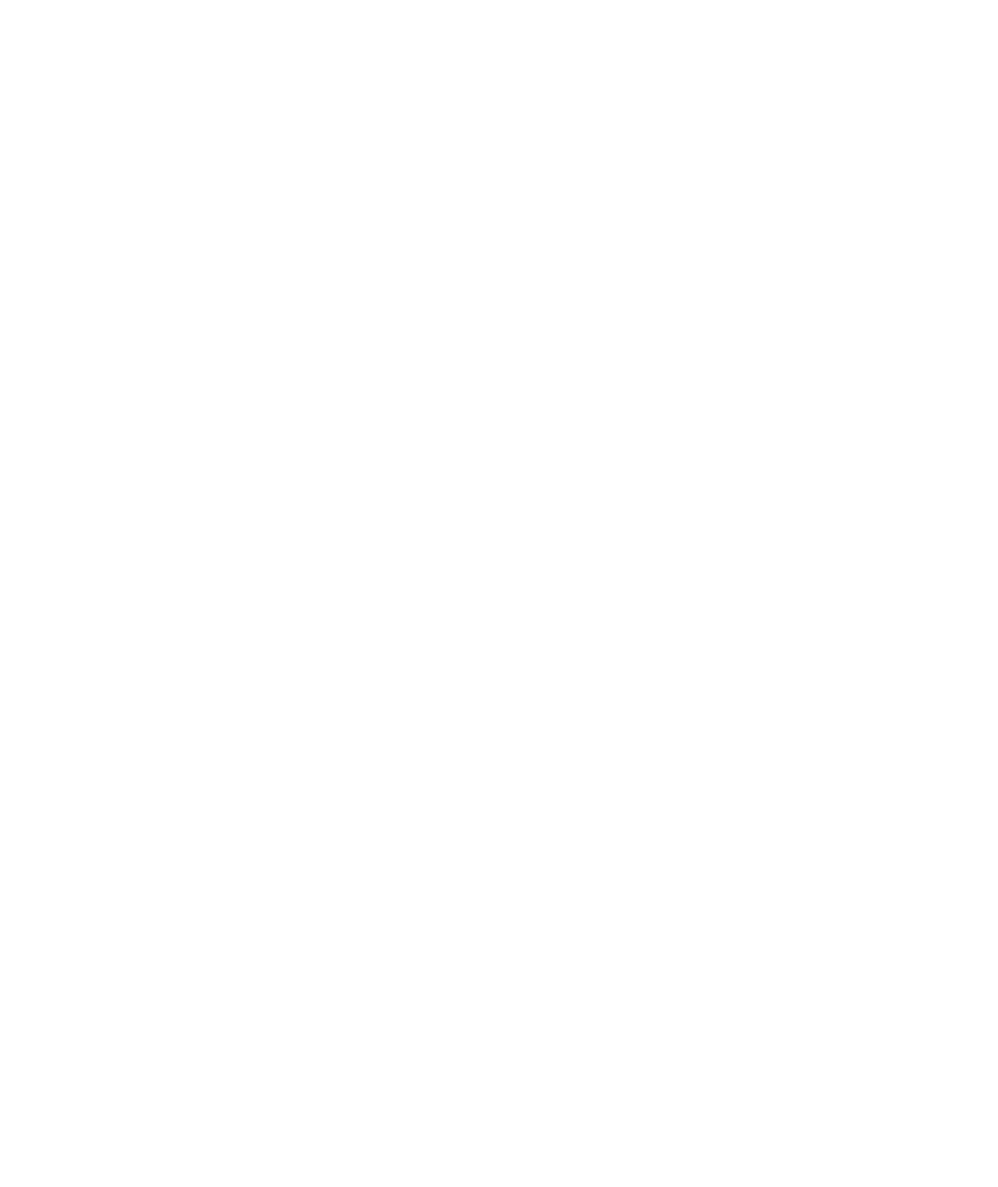
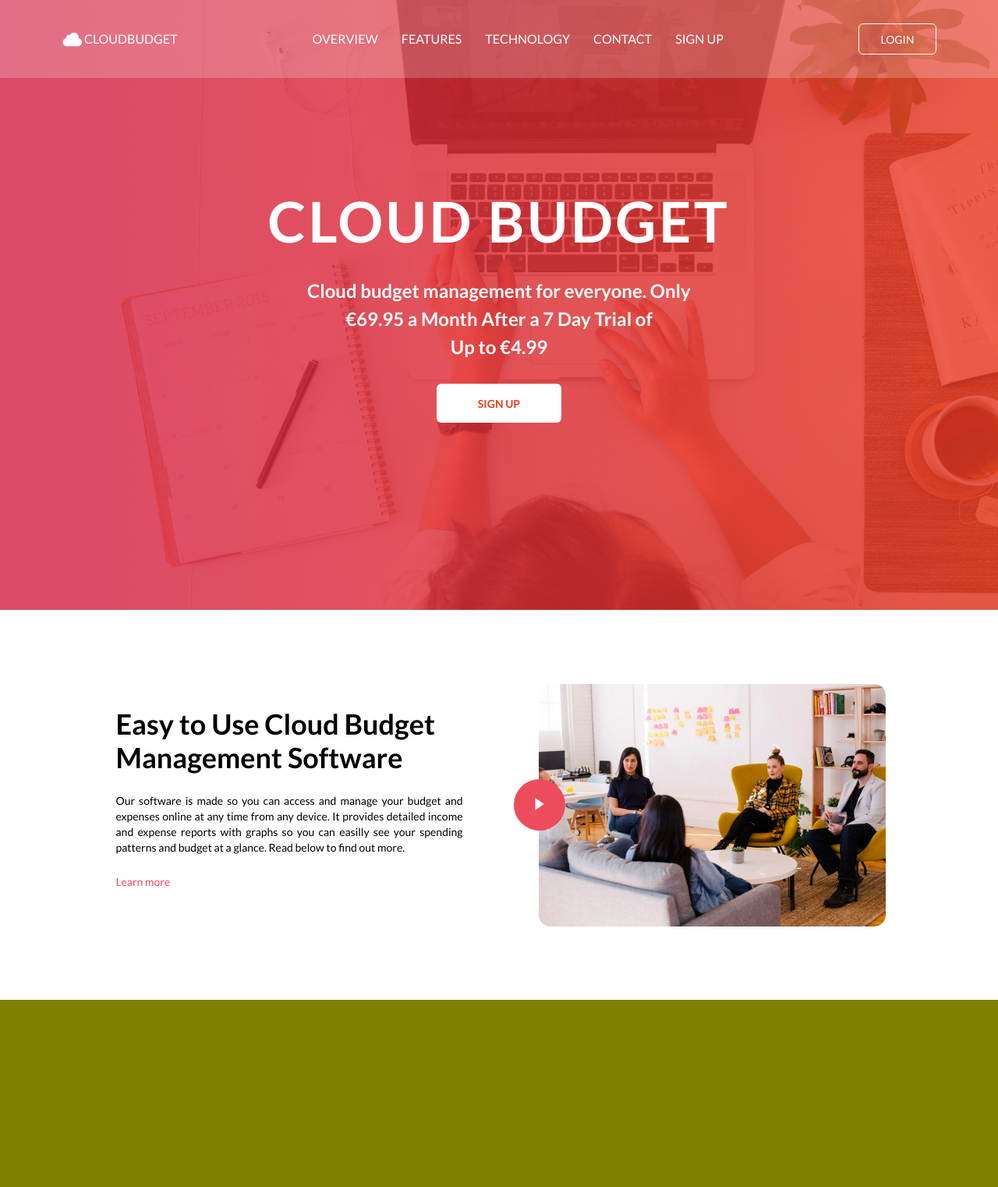
Before and after one commit to Spitfire-Ice/FreebieCloudBudgetTemplate, a website built with webpack: page src/index.html in a window 1280 px wide. Shown: the whole page at 78% size. Before the commit the page ends 800 px from the top, so only its background shows below. Built offline with nearby package versions, Linux system fonts and the light colour scheme.

Commit message:
some one - make sens

```diff
--- a/src/index.html
+++ b/src/index.html
@@ -8,6 +8,51 @@
   <title>CloudBudget</title>
 </head>
 <body>
-
+<header>
+  <div class="header--img-sub"></div>
+  <nav>
+    <div class="logo">
+      <a href="#"><img src="./img/iconLogo-cloud.png" alt="logo"><h1>CloudBudget</h1></a>
+    </div>
+    <ul class="menu">
+      <li>OVERVIEW</li>
+      <li>FEATURES</li>
+      <li>TECHNOLOGY</li>
+      <li>CONTACT</li>
+      <li>Sign up</li>
+    </ul>
+    <button class="button-login">login</button>
+    <div class="menu__mobile-button" id="mobileButton">
+      <div class="bar1"></div>
+      <div class="bar2"></div>
+      <div class="bar3"></div>
+    </div>
+  </nav>
+  <div class="header--content">
+    <h2>Cloud Budget</h2>
+    <p>Cloud budget management for everyone. Only €69.95 a Month After a 7 Day Trial of
+      <BR>Up to €4.99</p>
+    <button class="header--button">sign up</button>
+  </div>
+</header>
+<main>
+  <section class="overview">
+    <div class="overview--content">
+      <h3>Easy to Use Cloud Budget Management Software</h3>
+      <p>Our software is made so you can access and manage your budget and expenses online
+        at any time from any device. It provides detailed income and expense reports with
+        graphs so you can easilly see your spending patterns and budget at a glance. Read
+        below to find out more.</p>
+      <button class="overview--content-button">Learn more</button>
+    </div>
+    <div class="overview--video">
+      <button class="overview--video-button"><img src="./img/PlaySolid(F5B0).png" alt="icon"></button>
+      <img class="overview--video-bg" src="./img/video_bg.png" alt="img">
+    </div>
+  </section>
+</main>
+<footer>
+  <br><br><br><br><br><br><br><br><br><br><br><br><br><br><br>
+</footer>
 </body>
 </html>
--- /dev/null
+++ b/src/scss/_header.scss
@@ -0,0 +1,145 @@
+header {
+ width: 100%;
+ min-height: 782px;
+ position: relative;
+ background: url("../img/header.png") no-repeat center;
+ background-size: cover;
+ .header--img-sub {
+  position: absolute;
+  top: 0;
+  bottom: 0;
+  left: 0;
+  right: 0;
+  z-index: 1;
+  background: rgb(213,32,71);
+  background: linear-gradient(90deg, rgba(213,32,71,0.8) 0%, rgba(234,57,34,0.8) 100%); }
+}
+nav {
+ position: absolute;
+ top: 0;
+ z-index: 3;
+ width: 100%;
+ height: 100px;
+ background-color: rgba(255,255,255,0.2);
+ display: flex;
+ flex-direction: row;
+ justify-content: space-around;
+ font-family: $font--lato;
+ //text-transform: uppercase;
+ color: white;
+ .logo {
+  margin: auto 0;
+  cursor: pointer;
+  a {
+  display: flex;
+  flex-direction: row;
+  align-items: center;
+  text-transform: uppercase;
+  }
+ }
+ .menu {
+  display: flex;
+  flex-direction: row;
+  margin: auto 0;
+  li {
+   margin: 0 15px;
+   text-transform: uppercase;
+   transition: 0.5s;
+  }
+  li:hover {
+   font-weight: bold;
+   transition: 1s;
+   cursor: pointer;
+  }
+ }
+ .button-login {
+  width: 100px;
+  height: 40px;
+  border: 1px solid white;
+  border-radius: 6px;
+  text-transform: uppercase;
+  font-size: 14px;
+  line-height: 17px;
+  margin: auto 0;
+ }
+ .menu__mobile-button {
+  cursor: pointer;
+  z-index: 5;
+  margin: auto 15px;
+  display: none;
+ }
+ .bar1, .bar2, .bar3 {
+  width: 35px;
+  height: 5px;
+  background-color: white;
+  opacity: 0.9;
+  margin: 6px auto;
+  transition: 0.4s;
+ }
+ .buttonChange .bar1 {
+  -webkit-transform: rotate(-45deg) translate(-9px, 6px);
+  transform: rotate(-45deg) translate(-9px, 6px);
+ }
+ .buttonChange .bar2 {
+  opacity: 0;
+ }
+ .buttonChange .bar3 {
+  -webkit-transform: rotate(45deg) translate(-8px, -8px);
+  transform: rotate(45deg) translate(-8px, -8px);
+ }
+}
+.header--content {
+min-height: 782px;
+ color: white;
+ position: relative;
+ z-index: 2;
+ font-family: $font--lato;
+ display: flex;
+ flex-direction: column;
+ justify-content: center;
+ align-items: center;
+ h2 {
+  font-style: normal;
+  font-weight: bold;
+  font-size: 72px;
+  line-height: 86px;
+  text-transform: uppercase;
+  letter-spacing: 0.05em;
+  text-align: center;
+ }
+ p {
+  font-weight: 600;
+  font-size: 24px;
+  line-height: 36px;
+  text-align: center;
+  max-width: 540px;
+  width: 100%;
+  margin: 29px 0;
+ }
+ .header--button {
+  cursor: pointer;
+  font-family: $font--lato;
+  width: 160px;
+  height: 50px;
+  border-radius: 6px;
+  background-color: white;
+  color: $color--red-light;
+  font-style: normal;
+  font-weight: 600;
+  font-size: 14px;
+  line-height: 17px;
+  text-transform: uppercase;
+ }
+}
+
+@media screen and (max-width:850px) {
+ .menu {
+  display: none!important;
+ }
+ .button-login {
+  display: none!important;
+ }
+ .menu__mobile-button {
+  display: block!important;
+ }
+}
--- /dev/null
+++ b/src/scss/_overview.scss
@@ -0,0 +1,69 @@
+.overview {
+ width: 100%;
+ min-height: 500px;
+ background-color: white;
+ display: flex;
+ flex-direction: row;
+ justify-content: center;
+ align-items: center;
+ flex-wrap: wrap;
+}
+.overview--content {
+ max-width: 455px;// -10padding
+ width: 100%;
+ min-height: 250px;
+ margin: 50px 30px;
+ h3 {
+  font-weight: 600;
+  font-size: 36px;
+  line-height: 43px;
+  color: #000000;
+  padding: 0 5px;
+ }
+ p {
+  padding: 0 5px;
+  margin: 24px 0;
+  font-size: 14px;
+  line-height: 20px;
+  text-align: justify;
+  color: #000000;
+ }
+ .overview--content-button {
+  font-size: 14px;
+  line-height: 20px;
+  color: #ED4C5C;
+  margin-left: 5px;
+  cursor: pointer;
+ }
+}
+.overview--video {
+ max-width: 478px;
+ width: 100%;
+ height: 311px;
+ position: relative;
+ overflow: hidden;
+ margin: 50px 30px;
+ border-radius: 15px;
+ .overview--video-button {
+  width: 66px;
+  height: 66px;
+  border-radius: 33px;
+  background-color: #ED4C5C;
+  position: absolute;
+  left: 0;
+  top: 122.5px;
+  z-index: 2;
+  img {
+   transition: 1s;
+  }
+ }
+
+}
+.overview--video > img {
+ position: relative;
+ margin: 0 0 0 32px;
+}
+.overview--video:hover button img {
+ transform: scale(1.2);
+ transition: 1s;
+}
--- a/src/scss/font.scss
+++ b/src/scss/font.scss
@@ -1,3 +1,3 @@
-@import url('https://fonts.googleapis.com/css?family=Lato:400,700&display=swap');
+@import url('https://fonts.googleapis.com/css?family=Lato:400,600,700&display=swap');
 
 //font-family: 'Lato', sans-serif;
--- a/src/scss/main.scss
+++ b/src/scss/main.scss
@@ -1,3 +1,15 @@
 @import "reset";
 @import "font";
 @import "variables+mixins";
+
+@import "header";
+@import "overview";
+
+
+
+html {
+ font-family: $font--lato;
+}
+footer {
+ background-color: olive;
+}
```
Also changed, not shown: src/img/PlaySolid(F5B0).png (added), src/img/header.png (added), src/img/iconLogo-cloud.png (added), src/img/playVideo.png (added), src/img/video_bg.png (added).
